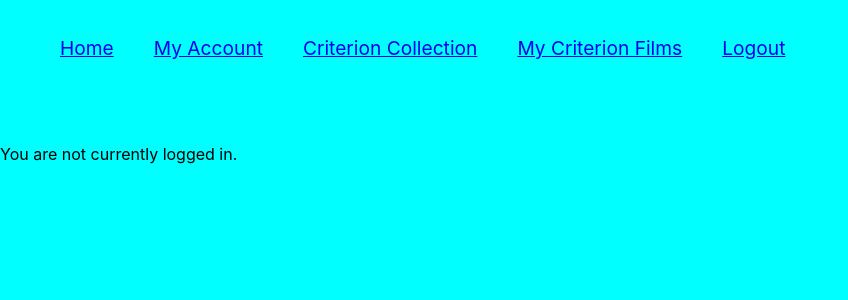
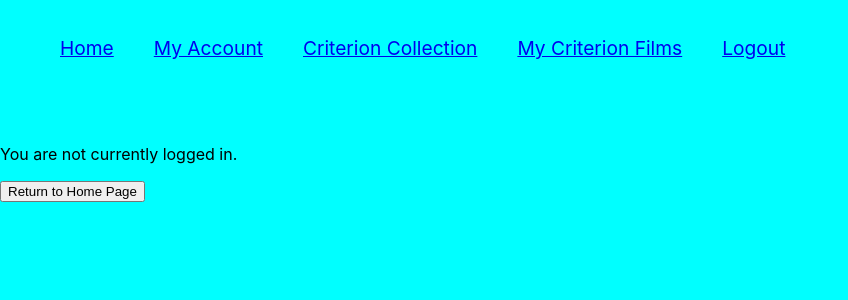
Before and after one commit to jmayheww/thefilmfix-app, a React (Create React App) app: page /logout in a window 1280 px wide. Shown: the top 300 px of the page, without its empty margins (0-848 px from the left). Built offline with nearby package versions, Linux system fonts and the light colour scheme; data requests are answered from the project's data file.

Commit message:
import Link with react router in Logout component, nest return to home button inside Link tags in Logout to return user to home page following log out

```diff
--- a/src/Components/LogIn.js
+++ b/src/Components/LogIn.js
@@ -35,7 +35,7 @@
         Please log in to your Film Fix account to begin exploring The Film Fix
         App.
       </h3>
-      <h4>Log in to your Account:</h4>
+      <h4>Log in to your Account</h4>
 
       <form onSubmit={handleSubmit}>
         <div>
--- a/src/Components/Logout.js
+++ b/src/Components/Logout.js
@@ -1,15 +1,21 @@
 import React from "react";
-import { Redirect } from "react-router-dom";
+import { Link } from "react-router-dom";
 
 function Logout({ isLoggedIn, setIsLoggedIn }) {
   function handleLogout() {
     setIsLoggedIn(false);
     console.log(isLoggedIn);
   }
+
   return (
     <div className="logout">
       {!isLoggedIn ? (
-        <p>You are not currently logged in.</p>
+        <div>
+          <p>You are not currently logged in.</p>
+          <Link to="/home">
+            <button type="button">Return to Home Page</button>
+          </Link>
+        </div>
       ) : (
         <div>
           <h1>Please confirm that you wish to log out of your account</h1>
```
